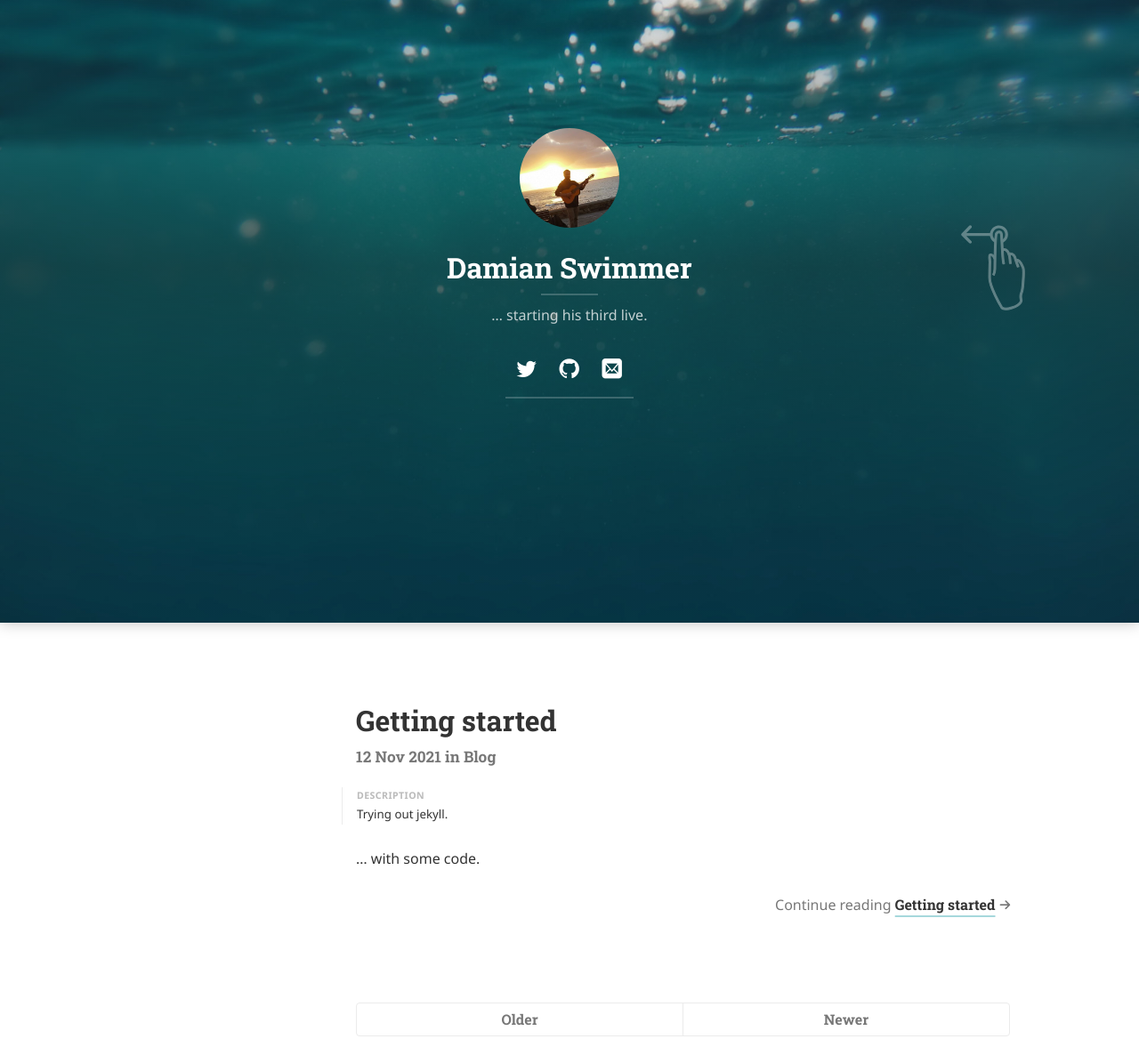
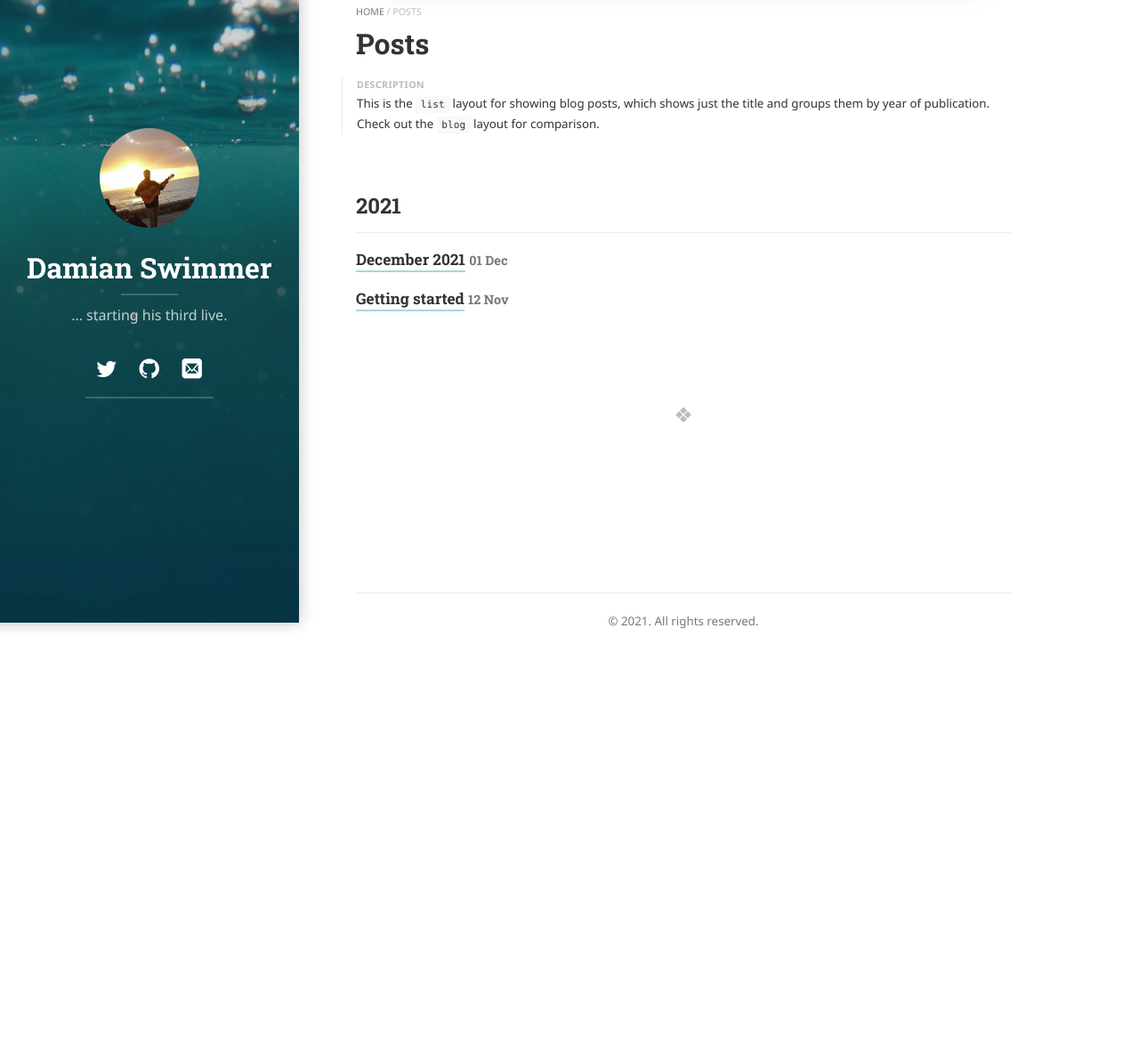
Before and after one commit to damian-swimmer/damian-swimmer.github.io, a plain HTML site: page index.html in a window 1280 px wide. Shown: the part 100-1268 px from the top of the page at 89% size. After the commit the page ends 875 px from the top, so only its background shows below. Drawn offline with Linux system fonts and the light colour scheme; files whose address does not match are found by name.

Commit message:
update favicon2

```diff
--- a/index.html
+++ b/index.html
@@ -29,20 +29,20 @@
 
 
 <!-- Begin Jekyll SEO tag v2.7.1 -->
-<title>Blog | Damian Swimmer</title>
+<title>Posts | Damian Swimmer</title>
 <meta name="generator" content="Jekyll v4.2.1" />
-<meta property="og:title" content="Blog" />
+<meta property="og:title" content="Posts" />
 <meta name="author" content="Damian Swimmer" />
 <meta property="og:locale" content="en" />
-<meta name="description" content="The official Hydejack blog. Version updates, example content and how-to guides on how to blog with Jekyll." />
-<meta property="og:description" content="The official Hydejack blog. Version updates, example content and how-to guides on how to blog with Jekyll." />
-<link rel="canonical" href="http://0.0.0.0:4000/" />
-<meta property="og:url" content="http://0.0.0.0:4000/" />
+<meta name="description" content="This is the list layout for showing blog posts, which shows just the title and groups them by year of publication. Check out the blog layout for comparison." />
+<meta property="og:description" content="This is the list layout for showing blog posts, which shows just the title and groups them by year of publication. Check out the blog layout for comparison." />
+<link rel="canonical" href="http://0.0.0.0:4000/posts/" />
+<meta property="og:url" content="http://0.0.0.0:4000/posts/" />
 <meta property="og:site_name" content="Damian Swimmer" />
 <meta name="twitter:card" content="summary" />
-<meta property="twitter:title" content="Blog" />
+<meta property="twitter:title" content="Posts" />
 <script type="application/ld+json">
-{"author":{"@type":"Person","name":"Damian Swimmer"},"publisher":{"@type":"Organization","logo":{"@type":"ImageObject","url":"http://0.0.0.0:4000/assets/img/logo.png"},"name":"Damian Swimmer"},"@type":"WebSite","description":"The official Hydejack blog. Version updates, example content and how-to guides on how to blog with Jekyll.","url":"http://0.0.0.0:4000/","headline":"Blog","dateModified":"2021-12-11T09:52:47-06:00","sameAs":["https://twitter.com/DamianSwimmer","https://github.com/damian.swimmer"],"name":"Damian Swimmer","@context":"https://schema.org"}</script>
+{"dateModified":"2021-12-11T09:52:47-06:00","@type":"WebPage","author":{"@type":"Person","name":"Damian Swimmer"},"description":"This is the list layout for showing blog posts, which shows just the title and groups them by year of publication. Check out the blog layout for comparison.","url":"http://0.0.0.0:4000/posts/","publisher":{"@type":"Organization","logo":{"@type":"ImageObject","url":"http://0.0.0.0:4000/assets/img/logo.png"},"name":"Damian Swimmer"},"headline":"Posts","@context":"https://schema.org"}</script>
 <!-- End Jekyll SEO tag -->
 
 
@@ -72,7 +72,7 @@
 <meta name="generator" content="Hydejack v9.1.5" />
 
 
-<link rel="alternate" href="http://0.0.0.0:4000/" hreflang="en">
+<link rel="alternate" href="http://0.0.0.0:4000/posts/" hreflang="en">
 
 <link type="application/atom+xml" rel="alternate" href="http://0.0.0.0:4000/feed.xml" title="Damian Swimmer" />
 
@@ -107,7 +107,7 @@
   w._search = {
     DATA_URL: '/assets/sitedata.json?no-cache',
     STORAGE_KEY: 'mini-search/',
-    INDEX_KEY: 'index--2021-12-12T08:13:46-06:00',
+    INDEX_KEY: 'index--2021-12-12T09:12:01-06:00',
   };
   w._clapButton = true;
 }(window);</script>
@@ -156,13 +156,129 @@ html{--accent-color: rgb(79,177,186);--accent-color-faded: rgba(79,177,186,0.5);
   hashchange
 >
 
+
+  <div id="_navbar" class="navbar fixed-top">
+  <div class="content">
+    <span class="sr-only">Jump to:</span>
+    <div class="nav-btn-bar">
+      <a id="_menu" class="nav-btn no-hover" href="#_drawer--opened">
+        <span class="sr-only">Navigation</span>
+        <span class="icon-menu"></span>
+      </a>
+      <div class="nav-span"></div>
+    </div>
+  </div>
+</div>
+<hr class="sr-only" hidden />
+
+  <main
+  id="_main"
+  class="content layout-list"
+  role="main"
+>
+  <nav id="breadcrumbs" class="screen-only"><ul>
+
+
+    <li><a href="/">home</a></li>
+
+      <li>
+
+          <span>/</span>
+          <span>posts</span>
+
+      </li>
+
+
+</ul></nav>
+  <article class="page mb6" role="article">
+  <header>
+    <h1 class="page-title">Posts</h1>
+
+
+
+
+
+    <p class="note-sm" >
+      This is the <code class="language-plaintext highlighter-rouge">list</code> layout for showing blog posts, which shows just the title and groups them by year of publication. Check out the <code class="language-plaintext highlighter-rouge">blog</code> layout for comparison.
+
+    </p>
+
+
+
+  </header>
+
+
+
+
+
+
+
+
+
+
+
+
+
+
+
+
+    <h2 id="y-2021" class="hr-bottom">2021</h2>
+    <ul class="related-posts">
+
+
+
+
+
+<li class="h4">
+  <a href="/blog/2021-12-01-december/" class="flip-title"><span>December 2021</span></a>
+  <time class="faded fine" datetime="2021-12-01T00:00:00-06:00">01 Dec</time>
+</li>
+
+
+
+
+
+
+
+
+<li class="h4">
+  <a href="/blog/2021-11-12-hello-world/" class="flip-title"><span>Getting started</span></a>
+  <time class="faded fine" datetime="2021-11-12T00:00:00-06:00">12 Nov</time>
+</li>
+
+  </ul>
+
+
+</article>
+
+
+  <hr class="dingbat related mb6" />
+
+
+
+
+
+
+<footer class="content" role="contentinfo">
+  <hr/>
+
+    <p><small class="copyright">© 2021. All rights reserved.
+</small></p>
+
+
+  <hr class="sr-only"/>
+</footer>
+
+
+</main>
+
   <hy-drawer
   id="_drawer"
-  class="cover"
+  class=""
   side="left"
   threshold="10"
   noscroll
-  opened
+
 >
   <header id="_sidebar" class="sidebar" role="banner">
 
@@ -289,200 +405,6 @@ html{--accent-color: rgb(79,177,186);--accent-color-faded: rgba(79,177,186,0.5);
   </header>
 </hy-drawer>
 <hr class="sr-only" hidden />
-
-  <div id="_navbar" class="navbar fixed-top">
-  <div class="content">
-    <span class="sr-only">Jump to:</span>
-    <div class="nav-btn-bar">
-      <a id="_menu" class="nav-btn no-hover" href="#_drawer--opened">
-        <span class="sr-only">Navigation</span>
-        <span class="icon-menu"></span>
-      </a>
-      <div class="nav-span"></div>
-    </div>
-  </div>
-</div>
-<hr class="sr-only" hidden />
-
-  <main
-  id="_main"
-  class="content layout-blog"
-  role="main"
->
-  <nav id="breadcrumbs" class="screen-only"><ul>
-
-
-</ul></nav>
-
-
-
-
-
-
-
-
-
-
-
-<article id="post-blog-december" class="page post mb6" role="article">
-  <header>
-    <h1 class="post-title flip-project-title">
-      <a href="/blog/2021-12-01-december/" class="flip-title">
-        December 2021
-      </a>
-    </h1>
-
-    <div class="post-date">
-
-      <span class="ellipsis mr1">
-        <time datetime="2021-12-01T00:00:00-06:00">01 Dec 2021</time> in <span>Blog</span>
-      </span>
-
-    </div>
-
-
-
-
-
-
-
-
-
-    <p class="note-sm" >
-      Where is the content?
-
-    </p>
-
-
-
-  </header>
-
-
-    <h3 id="linux">Linux</h3>
-<ul>
-  <li>Using Linux Mint</li>
-  <li>https://linuxjourney.com/</li>
-  <li>I did it! No footer.</li>
-</ul>
-
-<h3 id="docker">Docker</h3>
-<ul>
-  <li>this and that</li>
-</ul>
-
-<h3 id="windows">Windows</h3>
-<ul>
-  <li>this could be fun. Or not.</li>
-</ul>
-
-
-
-
-    <footer>
-      <p class="read-more">
-        Continue reading <a class="heading flip-title" href="/blog/2021-12-01-december/">December 2021</a>
-
-      </p>
-    </footer>
-
-</article>
-
-
-
-
-
-
-
-
-<article id="post-blog-hello-world" class="page post mb6" role="article">
-  <header>
-    <h1 class="post-title flip-project-title">
-      <a href="/blog/2021-11-12-hello-world/" class="flip-title">
-        Getting started
-      </a>
-    </h1>
-
-    <div class="post-date">
-
-      <span class="ellipsis mr1">
-        <time datetime="2021-11-12T00:00:00-06:00">12 Nov 2021</time> in <span>Blog</span>
-      </span>
-
-    </div>
-
-
-
-
-
-
-
-
-
-    <p class="note-sm" >
-      Trying out jekyll.
-
-    </p>
-
-
-
-  </header>
-
-
-    <p>… with some code.</p>
-
-
-
-
-    <footer>
-      <p class="read-more">
-        Continue reading <a class="heading flip-title" href="/blog/2021-11-12-hello-world/">Getting started</a>
-
-      </p>
-    </footer>
-
-</article>
-
-
-
-
-  <h2 class="sr-only">Pagination</h2>
-<nav class="pagination heading clearfix" role="navigation">
-  <ul>
-    <li class="pagination-item older" >
-
-
-
-  <span class=" ">Older</span>
-
-
-    </li>
-    <li class="pagination-item newer" >
-
-
-
-  <span class=" ">Newer</span>
-
-
-    </li>
-  </ul>
-</nav>
-
-
-
-
-<footer class="content" role="contentinfo">
-  <hr/>
-
-    <p><small class="copyright">© 2021. All rights reserved.
-</small></p>
-
-
-  <hr class="sr-only"/>
-</footer>
-
-
-</main>
-
 
 </hy-push-state>
 
```
Also changed, not shown: 404.html (+2 -2 lines), blog/2021-11-12-hello-world/index.html (+2 -2 lines), blog/2021-12-01-december/index.html (+3 -3 lines), posts/index.html (+2 -2 lines), assets/icons/favicon.ico.
